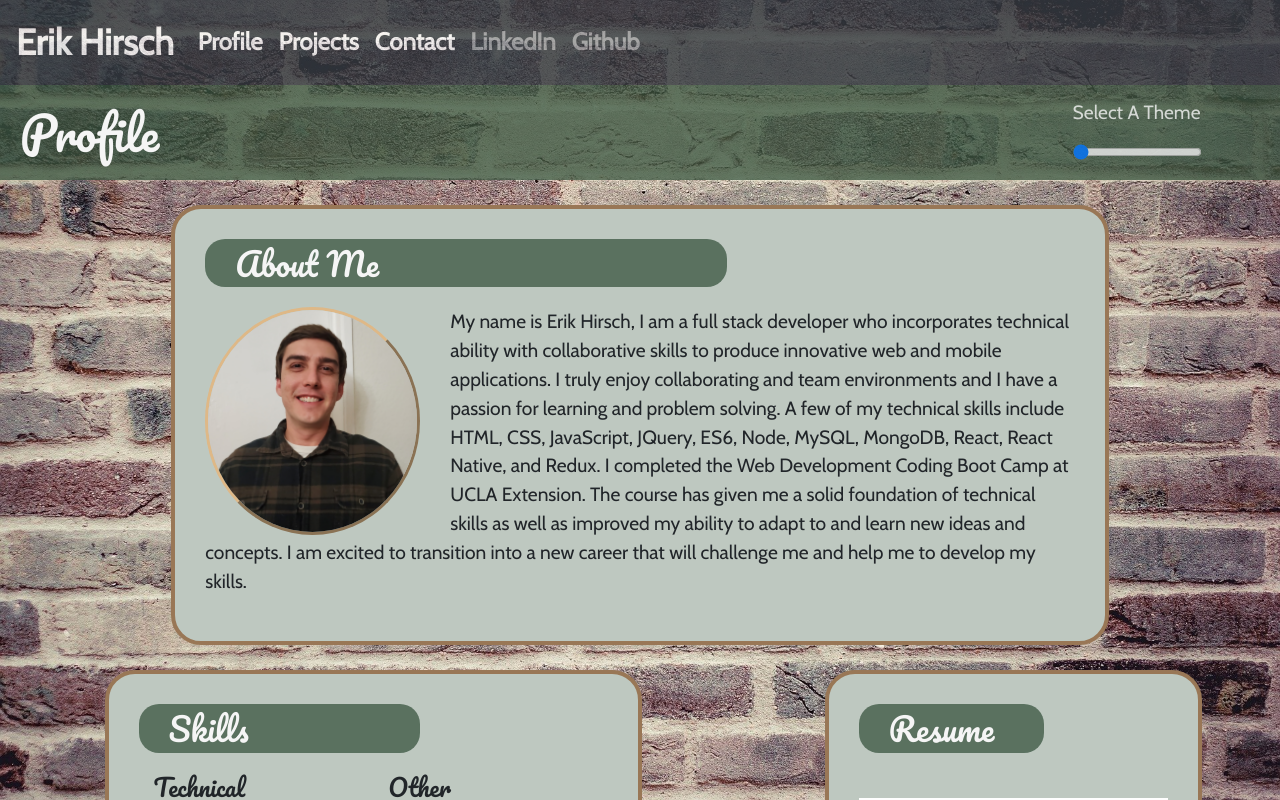
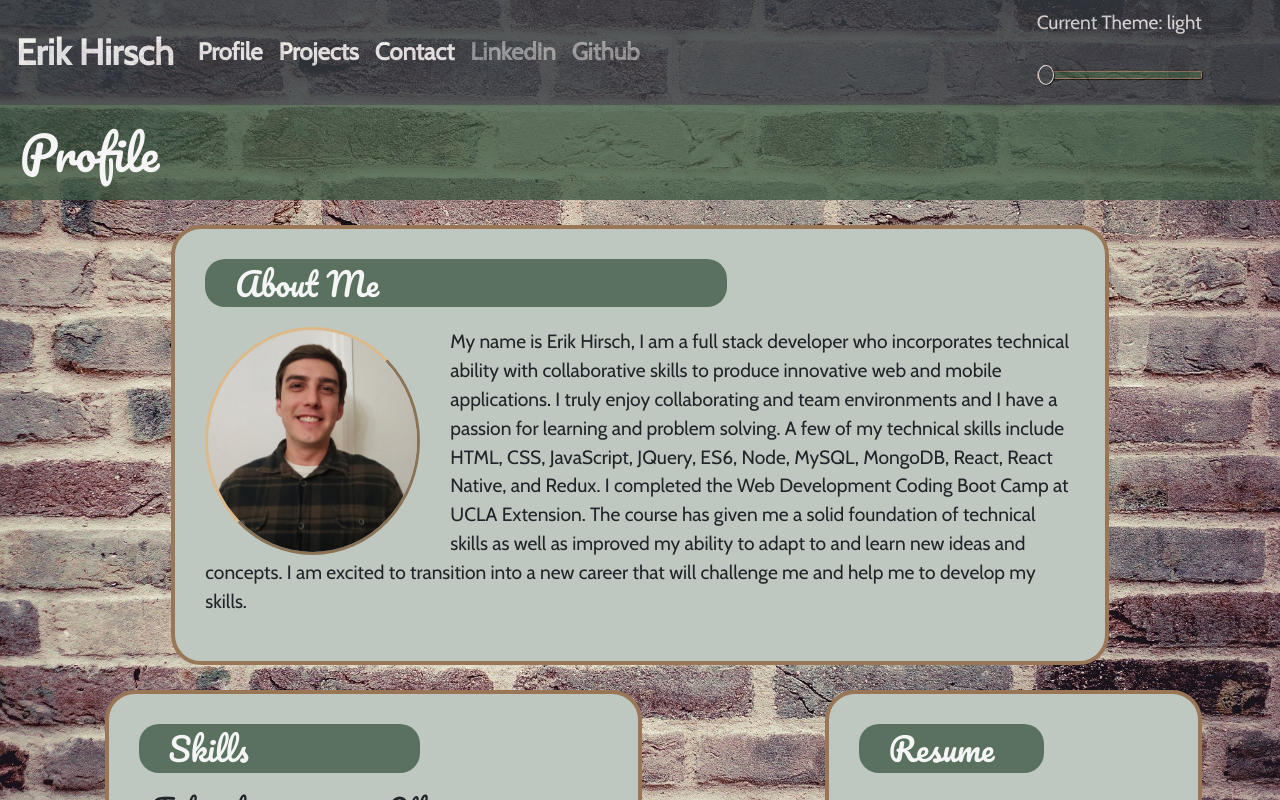
Before and after one commit to eh4git/Portfolio_V1, a React (Create React App) app: page /profile in a window 1280 px wide. Shown: the top 800 px of the page. Built offline with nearby package versions, Linux system fonts and the light colour scheme; a web font is replaced by a local one.

Commit message:
themeSlider css

```diff
--- a/src/components/themeSlider/ThemeSlider.js
+++ b/src/components/themeSlider/ThemeSlider.js
@@ -7,9 +7,11 @@ function ThemeSlider() {
    console.log(typeof theme)
     return (
         <div className={"sliderContainer " + theme}>
-            <p className={"sliderText " + theme}>Select A Theme</p>
+            <p className={"sliderText " + theme}>
+                Current Theme: {theme}
+            </p>
             <input
-                className={"themeSlider" + theme}
+                className={"themeSlider " + theme}
                 type="range"
                 min="1"
                 max="100"
--- a/src/components/themeSlider/index.css
+++ b/src/components/themeSlider/index.css
@@ -1,17 +1,43 @@
 .sliderContainer {
     margin-right: 5%;
-    position: relative;
-    top: 90px
 }
 .sliderText.light{
     color: whitesmoke;
 }
 .sliderText.dark{
-    color: whitesmoke;
+    color: black;
 }
 .sliderText.refined{
-    color: whitesmoke;
+    color: blue;
 }
 .sliderText.relaxed{
-    color: whitesmoke;
+    color:green;
 }
+.themeSlider {
+    -webkit-appearance: none;
+    margin: 18px 0;
+    width: 100%;
+  }
+  .themeSlider:focus {
+    outline: none;
+  }
+  .themeSlider::-webkit-slider-runnable-track {
+    width: 100%;
+    height: 8px;
+    cursor: pointer;
+    box-shadow: 1px 1px 1px #000000, 0px 0px 1px #0d0d0d;
+    background: rgba(57, 85, 63);
+    border: 0.2px solid #997756;
+    border-radius: 1.3px;
+  }
+  .themeSlider::-webkit-slider-thumb {
+    box-shadow: 1px 1px 1px #000000, 0px 0px 1px darkgray;
+    border: 1px solid whitesmoke;
+    height: 20px;
+    width: 16px;
+    border-radius: 100%;
+    background: #343a40;
+    cursor: pointer;
+    -webkit-appearance: none;
+    margin-top: -7px;
+  }
```
